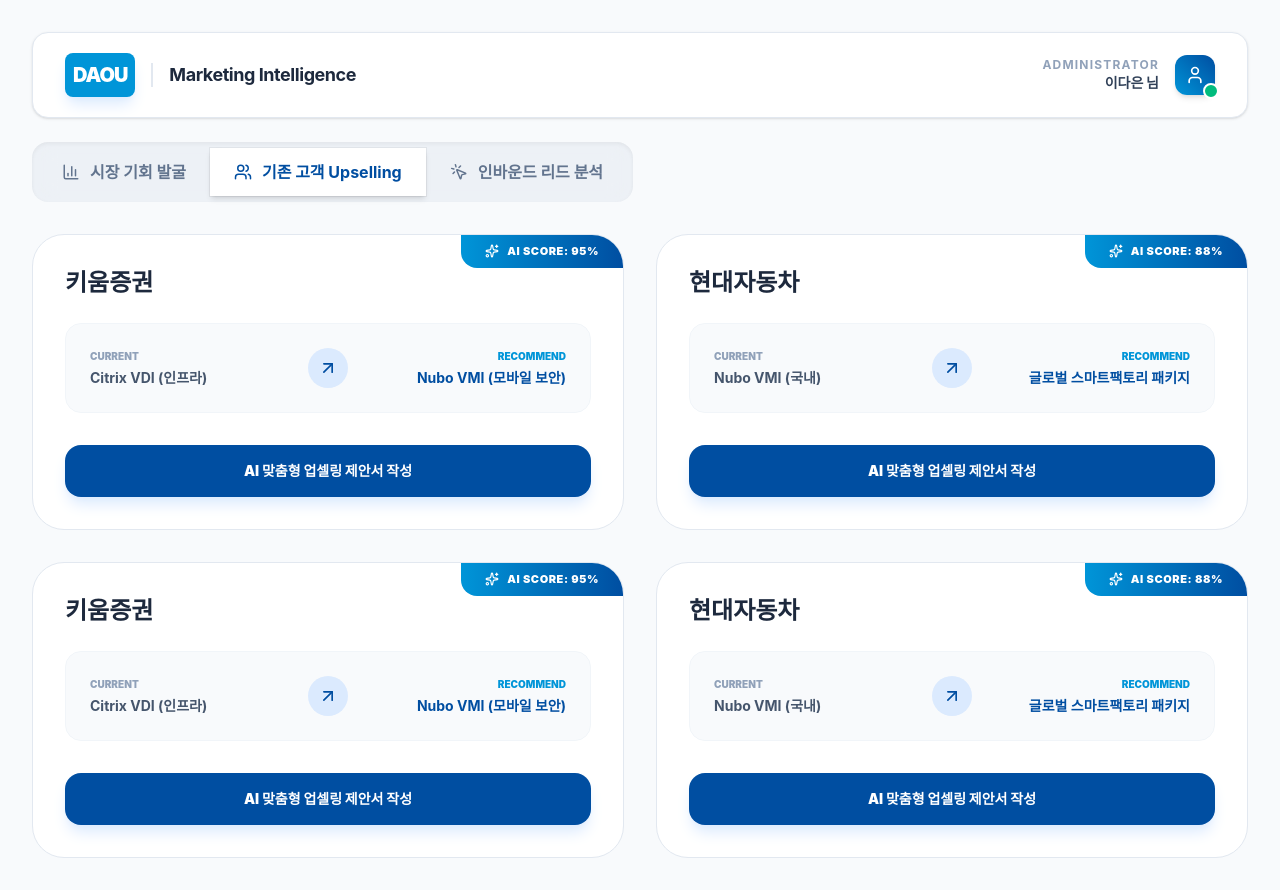
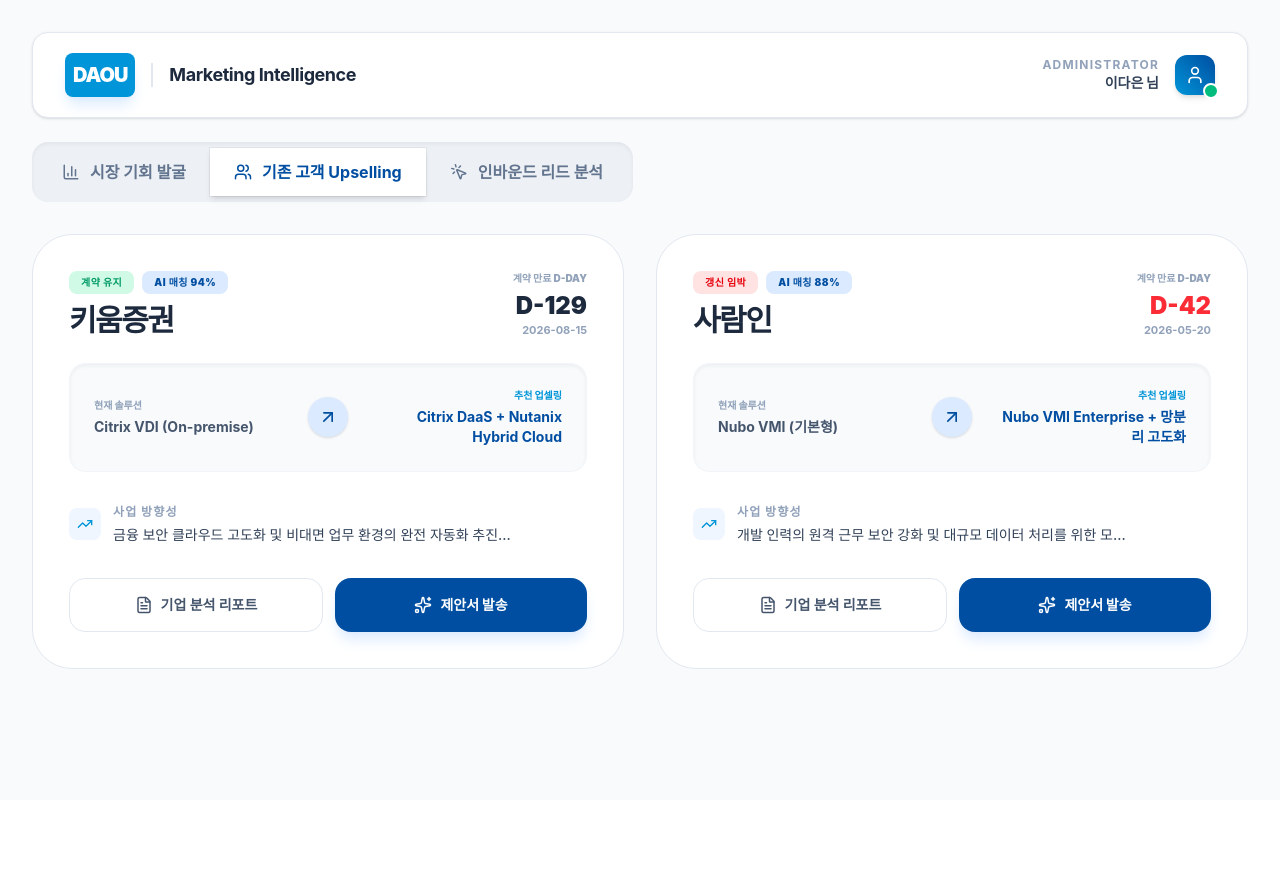
Before and after one commit to wbwhdrhadl/daou_marketing_tool, a React app in the folder frontend/: page / in a window 1280 px wide. Both pictures are taken after a click on the button "기존 고객 Upselling". After the commit the page ends 800 px from the top, so only its background shows below. Built offline with nearby package versions, Linux system fonts and the light colour scheme; the HTML template or start-up script is replaced by a standard one.

Commit message:
"기존 고객 Upselling 로직 개발"

```diff
--- a/frontend/src/components/Dashboard.jsx
+++ b/frontend/src/components/Dashboard.jsx
@@ -2,9 +2,71 @@
 import {
   User, Plus, X, BarChart3, Users, Calendar, Search,
   Loader2, Terminal, MousePointerClick, Clock, Mail, Building2, ChevronRight,
-  Eye, Timer, Zap, Target, Sparkles, ArrowUpRight, MessageSquare, Briefcase
+  Eye, Timer, Zap, Target, Sparkles, ArrowUpRight, MessageSquare, Briefcase,
+  TrendingUp, FileText // <-- 추가됨
 } from 'lucide-react';
-import { upsellData } from '../data';
+// import { upsellData } from '../data';
+
+// 2. getDDay 함수 정의 추가
+const getDDay = (targetDate) => {
+  const diff = new Date(targetDate) - new Date();
+  return Math.ceil(diff / (1000 * 60 * 60 * 24));
+};
+
+const upsellData = [
+  {
+    id: 'U1',
+    company: '키움증권',
+    potential: 94,
+    currentSolution: 'Citrix VDI (On-premise)',
+    targetSolution: 'Citrix DaaS + Nutanix Hybrid Cloud',
+    renewalDate: '2026-08-15',
+    status: 'High Priority',
+    news: [
+      { date: '2026-04-01', title: '키움증권, 차세대 디지털 금융 시스템 전환 가속화', sentiment: 'Positive' },
+      { date: '2026-03-25', title: '금융권 망분리 규제 완화에 따른 재택근무 환경 재정비', sentiment: 'Neutral' }
+    ],
+    businessStrategy: '금융 보안 클라우드 고도화 및 비대면 업무 환경의 완전 자동화 추진 중',
+    contacts: [
+      {
+        name: '김철수 팀장',
+        dept: 'IT 인프라팀',
+        email: 'cs.kim@kiwoom.com',
+        persona: '안정성 중시형',
+        trait: '보수적인 의사결정을 하나, 명확한 비용 절감 수치(TCO)와 보안 인증 데이터에 민감함. 기술적 디테일보다 운영 안정성을 우선시함.'
+      },
+      {
+        name: '이영희 과장',
+        dept: '디지털혁신단',
+        email: 'yh.lee@kiwoom.com',
+        persona: '기술 트렌드 민감형',
+        trait: '최신 클라우드 기술 도입에 적극적. 성능 향상과 사용자 경험(UX) 개선을 통한 내부 만족도 제고에 관심이 많음. 구체적인 PoC 사례 요구 가능성 높음.'
+      }
+    ]
+  },
+  {
+    id: 'U2',
+    company: '사람인',
+    potential: 88,
+    currentSolution: 'Nubo VMI (기본형)',
+    targetSolution: 'Nubo VMI Enterprise + 망분리 고도화',
+    renewalDate: '2026-05-20',
+    status: 'Critical',
+    news: [
+      { date: '2026-04-05', title: '사람인, AI 매칭 서비스 강화를 위한 인프라 확장 투자', sentiment: 'Positive' }
+    ],
+    businessStrategy: '개발 인력의 원격 근무 보안 강화 및 대규모 데이터 처리를 위한 모바일 가상화 확장',
+    contacts: [
+      {
+        name: '박지성 차장',
+        dept: '보안운영팀',
+        email: 'jspark@saramin.co.kr',
+        persona: '효율성 최우선형',
+        trait: '중복 투자를 극도로 싫어함. 기존 시스템과의 완벽한 호환성과 통합 관리 편의성을 강조해야 함. 실무진의 업무 리소스 감소를 핵심 소구점으로 활용할 것.'
+      }
+    ]
+  }
+];
 
 import ReportCard from './ReportCard';
 import DetailModal from './DetailModal';
@@ -261,35 +323,80 @@
           </div>
         )}
 
-        {/* UPSELL TAB CONTENT */}
+        {/* --- UPSELL TAB CONTENT (대폭 강화된 부분) --- */}
         {activeTab === 'upsell' && (
           <div className="grid grid-cols-1 lg:grid-cols-2 gap-8 animate-in fade-in slide-in-from-bottom-4 duration-500">
-            {upsellData.map((client) => (
-              <div key={client.id} className="group border border-slate-200 rounded-[2rem] p-8 hover:shadow-2xl hover:shadow-blue-100 bg-white transition-all relative overflow-hidden">
-                <div className="absolute top-0 right-0 bg-gradient-to-l from-[#004EA1] to-[#0095D8] text-white px-6 py-2 rounded-bl-2xl text-[11px] font-black uppercase tracking-wider flex items-center gap-2">
-                  <Sparkles size={14} /> AI Score: {client.potential}%
+            {upsellData.map((client) => {
+              const dDay = getDDay(client.renewalDate);
+              return (
+                <div key={client.id} className="group border border-slate-200 rounded-[2.5rem] p-1 bg-white hover:shadow-2xl hover:shadow-blue-100 transition-all relative overflow-hidden">
+                  <div className="p-8">
+                    {/* 상단 갱신 정보 */}
+                    <div className="flex justify-between items-start mb-6">
+                      <div>
+                        <div className="flex items-center gap-2 mb-2">
+                          <span className={`px-3 py-1 rounded-lg text-[10px] font-black uppercase tracking-wider ${dDay < 100 ? 'bg-red-100 text-red-600' : 'bg-emerald-100 text-emerald-600'}`}>
+                            {dDay < 100 ? '갱신 임박' : '계약 유지'}
+                          </span>
+                          <span className="bg-blue-100 text-[#004EA1] px-3 py-1 rounded-lg text-[10px] font-black tracking-wider uppercase">
+                            AI 매칭 {client.potential}%
+                          </span>
                         </div>
-                <h4 className="text-2xl font-black text-slate-800 mb-6">{client.company}</h4>
-                <div className="flex justify-between items-center bg-slate-50 p-6 rounded-2xl mb-8 border border-slate-100">
+                        <h4 className="text-3xl font-black text-slate-800 tracking-tighter">{client.company}</h4>
+                      </div>
+                      <div className="text-right">
+                        <p className="text-[10px] text-slate-400 font-black uppercase mb-1">계약 만료 D-Day</p>
+                        <p className={`text-2xl font-black ${dDay < 100 ? 'text-red-500' : 'text-slate-800'}`}>D-{dDay}</p>
+                        <p className="text-[11px] text-slate-400 font-bold">{client.renewalDate}</p>
+                      </div>
+                    </div>
+
+                    {/* 솔루션 정보 카드 */}
+                    <div className="flex justify-between items-center bg-slate-50 p-6 rounded-2xl mb-8 border border-slate-100 shadow-inner">
                       <div className="flex-1">
-                    <p className="text-[10px] text-slate-400 font-black uppercase mb-1">Current</p>
+                        <p className="text-[10px] text-slate-400 font-black uppercase mb-1">현재 솔루션</p>
                         <p className="text-sm font-bold text-slate-600">{client.currentSolution}</p>
                       </div>
                       <div className="px-6 flex flex-col items-center">
-                    <div className="w-10 h-10 rounded-full bg-blue-100 flex items-center justify-center">
+                        <div className="w-10 h-10 rounded-full bg-blue-100 flex items-center justify-center shadow-sm">
                            <ArrowUpRight size={20} className="text-[#004EA1]" />
                         </div>
                       </div>
                       <div className="flex-1 text-right">
-                    <p className="text-[10px] text-[#0095D8] font-black uppercase mb-1">Recommend</p>
+                        <p className="text-[10px] text-[#0095D8] font-black uppercase mb-1">추천 업셀링</p>
                         <p className="text-sm font-bold text-[#004EA1]">{client.targetSolution}</p>
                       </div>
                     </div>
-                <button onClick={() => { setSelectedReport(client); setProposalStep('select'); }} className="w-full py-4 bg-[#004EA1] text-white rounded-2xl font-black text-sm hover:bg-blue-800 transition-all shadow-lg shadow-blue-100 active:scale-[0.98]">
-                  AI 맞춤형 업셀링 제안서 작성
+
+                    {/* 뉴스 및 전략 요약 미리보기 */}
+                    <div className="space-y-4 mb-8">
+                      <div className="flex items-start gap-3">
+                        <div className="mt-1 bg-blue-50 p-2 rounded-lg text-[#0095D8]"><TrendingUp size={16}/></div>
+                        <div>
+                          <p className="text-xs font-black text-slate-400 uppercase tracking-widest mb-1">사업 방향성</p>
+                          <p className="text-sm font-medium text-slate-700 leading-relaxed truncate max-w-[400px]">{client.businessStrategy}</p>
+                        </div>
+                      </div>
+                    </div>
+
+                    <div className="flex gap-3">
+                        <button
+                          onClick={() => setSelectedReport(client)}
+                          className="flex-1 py-4 bg-white border border-slate-200 text-slate-600 rounded-2xl font-bold text-sm hover:border-[#0095D8] hover:text-[#0095D8] transition-all flex items-center justify-center gap-2"
+                        >
+                          <FileText size={18} /> 기업 분석 리포트
+                        </button>
+                        <button
+                          onClick={() => { setSelectedReport(client); setProposalStep('select'); }}
+                          className="flex-1 py-4 bg-[#004EA1] text-white rounded-2xl font-black text-sm hover:bg-blue-800 transition-all shadow-lg shadow-blue-100 flex items-center justify-center gap-2"
+                        >
+                          <Sparkles size={18} /> 제안서 발송
                         </button>
                     </div>
-            ))}
+                  </div>
+                </div>
+              );
+            })}
           </div>
         )}
 
@@ -365,10 +472,12 @@
         )}
       </main>
 
-      {/* --- 분석 리포트 상세 모달 (시장 기회 & 인바운드 공통) --- */}
+      {/* --- 분석 리포트 상세 모달 (데이터 통합 대응형) --- */}
       {selectedReport && !proposalStep && (
         <div className="fixed inset-0 bg-slate-900/80 backdrop-blur-md z-50 flex items-center justify-center p-6">
           <div className="bg-white w-full max-w-4xl rounded-[2.5rem] overflow-hidden shadow-2xl animate-in zoom-in duration-300 flex flex-col max-h-[90vh]">
+
+            {/* 1. 헤더: 회사명 또는 리포트명 */}
             <div className="p-10 border-b border-slate-100 flex justify-between items-center bg-slate-50/50">
               <div>
                 <p className="text-[11px] font-black text-[#0095D8] uppercase tracking-[0.2em] mb-2">Detailed Analysis Report</p>
@@ -381,59 +490,76 @@
             </div>
 
             <div className="p-10 overflow-y-auto flex-1 custom-scrollbar">
-              {/* [시장 기회 전용] 요약 섹션 */}
-              {(selectedReport.summary || selectedReport.reason) && (
+
+              {/* 2. 핵심 분석 요약 (통합 매핑) */}
               <div className="mb-10 animate-in fade-in duration-500">
                 <h3 className="text-lg font-black text-slate-800 mb-4 flex items-center gap-2">
                   <div className="w-8 h-8 rounded-lg bg-blue-50 flex items-center justify-center text-[#004EA1]"><MessageSquare size={18} /></div>
-                    AI 통합 분석 요약
+                  AI 통합 분석 결과
                 </h3>
                 <div className="bg-slate-50 p-8 rounded-3xl border border-slate-100 text-slate-700 leading-relaxed font-medium">
-                    {selectedReport.summary || selectedReport.reason}
-                  </div>
-                </div>
-              )}
-
-              {/* [공통] AI 토픽/키워드 섹션 */}
-              <div className="mb-10">
-                <h3 className="text-lg font-black text-slate-800 mb-6 flex items-center gap-2">
-                  <div className="w-8 h-8 rounded-lg bg-yellow-50 flex items-center justify-center"><Zap size={18} className="text-yellow-500" /></div>
-                  AI 기반 핵심 토픽 추출
-                </h3>
-                <div className="flex flex-wrap gap-3">
-                  {(selectedReport.keywords || tags).map((kw, idx) => (
-                    <span key={idx} className="px-5 py-3 bg-white text-slate-700 text-xs font-black rounded-2xl border border-slate-200 shadow-sm flex items-center gap-2 hover:border-[#0095D8] transition-colors cursor-default">
-                      <span className="text-[#0095D8] font-black">#</span> {kw}
-                    </span>
-                  ))}
+                  {/* 데이터 타입에 따라 다른 필드 출력 */}
+                  {selectedReport.businessStrategy || selectedReport.summary || selectedReport.reason || "상세 분석 데이터가 존재하지 않습니다."}
                 </div>
               </div>
 
-              {/* [시장 기회 전용] 추천 파트너사 섹션 */}
-              {activeTab === 'market' && selectedReport.partners && (
-                <div className="mb-10 animate-in fade-in duration-700">
-                  <h3 className="text-lg font-black text-slate-800 mb-6 flex items-center gap-2">
-                    <div className="w-8 h-8 rounded-lg bg-emerald-50 flex items-center justify-center text-emerald-600"><Briefcase size={18} /></div>
-                    추천 협업 파트너사 (매칭 점수 기반)
+              {/* 3. [업셀링/인바운드 전용] 관련 뉴스 또는 키워드 */}
+              {selectedReport.news && (
+                <div className="mb-10">
+                  <h3 className="text-lg font-black text-slate-800 mb-4 flex items-center gap-2">
+                    <div className="w-8 h-8 rounded-lg bg-red-50 flex items-center justify-center text-red-500"><FileText size={18} /></div>
+                    최근 관련 주요 뉴스
                   </h3>
-                  <div className="grid grid-cols-1 md:grid-cols-2 gap-4">
-                    {selectedReport.partners.map((p, idx) => (
-                      <div key={idx} className="p-6 border-2 border-slate-50 rounded-2xl flex items-center justify-between hover:border-[#0095D8]/20 transition-all bg-white shadow-sm">
-                        <div className="flex items-center gap-4">
-                          <div className={`w-3 h-3 rounded-full`} style={{ backgroundColor: p.color }}></div>
-                          <div>
-                            <p className="font-black text-slate-800">{p.name}</p>
-                            <p className="text-[11px] text-slate-400 font-bold uppercase">Recent Deals: {p.deals}건</p>
-                          </div>
-                        </div>
-                        <button className="text-xs font-black text-[#0095D8] px-3 py-1.5 bg-blue-50 rounded-lg hover:bg-[#0095D8] hover:text-white transition-all">연락처 보기</button>
+                  <div className="space-y-3">
+                    {selectedReport.news.map((item, idx) => (
+                      <div key={idx} className="p-4 bg-white border border-slate-200 rounded-xl flex justify-between items-center">
+                        <span className="text-sm font-bold text-slate-700">{item.title}</span>
+                        <span className={`text-[10px] px-2 py-1 rounded font-black ${item.sentiment === 'Positive' ? 'bg-green-100 text-green-600' : 'bg-slate-100'}`}>
+                          {item.sentiment}
+                        </span>
                       </div>
                     ))}
                   </div>
                 </div>
               )}
 
-              {/* [인바운드 전용] 행동 타임라인 섹션 */}
+              {/* 4. 핵심 키워드/토픽 */}
+              <div className="mb-10">
+                <h3 className="text-lg font-black text-slate-800 mb-6 flex items-center gap-2">
+                  <div className="w-8 h-8 rounded-lg bg-yellow-50 flex items-center justify-center"><Zap size={18} className="text-yellow-500" /></div>
+                  주요 핵심 토픽
+                </h3>
+                <div className="flex flex-wrap gap-3">
+                  {(selectedReport.keywords || tags).map((kw, idx) => (
+                    <span key={idx} className="px-5 py-3 bg-white text-slate-700 text-xs font-black rounded-2xl border border-slate-200 shadow-sm flex items-center gap-2">
+                      <span className="text-[#0095D8]">#</span> {kw}
+                    </span>
+                  ))}
+                </div>
+              </div>
+
+              {/* 5. [업셀링 전용] 담당자 페르소나 분석 */}
+              {selectedReport.contacts && (
+                <div className="mb-10">
+                  <h3 className="text-lg font-black text-slate-800 mb-6 flex items-center gap-2">
+                    <div className="w-8 h-8 rounded-lg bg-purple-50 flex items-center justify-center text-purple-600"><Users size={18} /></div>
+                    의사결정권자 분석
+                  </h3>
+                  <div className="grid grid-cols-1 md:grid-cols-2 gap-4">
+                    {selectedReport.contacts.map((c, idx) => (
+                      <div key={idx} className="p-6 border border-slate-100 bg-slate-50/50 rounded-2xl">
+                        <div className="flex justify-between items-start mb-2">
+                          <p className="font-black text-slate-800">{c.name} <span className="text-slate-400 text-xs ml-1">{c.dept}</span></p>
+                          <span className="text-[10px] bg-white px-2 py-1 rounded border border-[#0095D8]/20 text-[#004EA1] font-black">{c.persona}</span>
+                        </div>
+                        <p className="text-xs text-slate-500 leading-relaxed">{c.trait}</p>
+                      </div>
+                    ))}
+                  </div>
+                </div>
+              )}
+
+              {/* 6. [인바운드 전용] 행동 로그 (기존 코드 유지) */}
               {activeTab === 'inbound' && selectedReport.behavior && (
                 <div className="mb-10">
                   <h3 className="text-lg font-black text-slate-800 mb-6 flex items-center gap-2">
@@ -442,7 +568,7 @@
                   </h3>
                   <div className="space-y-4">
                     {selectedReport.behavior.map((item, idx) => (
-                      <div key={idx} className="flex items-center justify-between p-5 bg-white rounded-2xl border border-slate-100 hover:border-[#0095D8]/50 transition-all">
+                      <div key={idx} className="flex items-center justify-between p-5 bg-white rounded-2xl border border-slate-100">
                         <div className="flex items-center gap-5">
                           <div className="w-10 h-10 bg-[#F8FAFC] rounded-xl flex items-center justify-center text-sm font-black text-slate-400 border border-slate-100">{idx + 1}</div>
                           <div>
--- a/frontend/src/data.js
+++ b/frontend/src/data.js
@@ -192,60 +192,60 @@
 ];
 
 
-export const upsellData = [
-  {
-    id: 'u1',
-    company: '키움증권',
-    currentSolution: 'Citrix VDI (인프라)',
-    targetSolution: 'Nubo VMI (모바일 보안)',
-    status: 'Active',
-    lastContact: '2026-03-15',
-    aiReason: '최근 금융권 망분리 완화 정책으로 모바일 업무 수요 급증. 기존 VDI와 연동 시 보안성 2배 향상 예상.',
-    potential: 95,
-    contacts: [
-      { name: '김철수 팀장', email: 'cs.kim@kiwoom.com', dept: 'IT운영팀' }
-    ]
-  },
-  {
-    id: 'u2',
-    company: '현대자동차',
-    currentSolution: 'Nubo VMI (국내)',
-    targetSolution: '글로벌 스마트팩토리 패키지',
-    status: 'Maintenance',
-    lastContact: '2026-04-02',
-    aiReason: '북미 신규 공장 설립 뉴스 확인됨. 국내 성공 사례를 기반으로 한 해외 확산 제안 적기.',
-    potential: 88,
-    contacts: [
-      { name: '이영희 과장', email: 'yh.lee@hyundai.com', dept: '생산기술부' }
-    ]
-  },
-  {
-    id: 'u3',
-    company: '키움증권',
-    currentSolution: 'Citrix VDI (인프라)',
-    targetSolution: 'Nubo VMI (모바일 보안)',
-    status: 'Active',
-    lastContact: '2026-03-15',
-    aiReason: '최근 금융권 망분리 완화 정책으로 모바일 업무 수요 급증. 기존 VDI와 연동 시 보안성 2배 향상 예상.',
-    potential: 95,
-    contacts: [
-      { name: '김철수 팀장', email: 'cs.kim@kiwoom.com', dept: 'IT운영팀' }
-    ]
-  },
-  {
-    id: 'u4',
-    company: '현대자동차',
-    currentSolution: 'Nubo VMI (국내)',
-    targetSolution: '글로벌 스마트팩토리 패키지',
-    status: 'Maintenance',
-    lastContact: '2026-04-02',
-    aiReason: '북미 신규 공장 설립 뉴스 확인됨. 국내 성공 사례를 기반으로 한 해외 확산 제안 적기.',
-    potential: 88,
-    contacts: [
-      { name: '이영희 과장', email: 'yh.lee@hyundai.com', dept: '생산기술부' }
-    ]
-  }
-];
+// export const upsellData = [
+//   {
+//     id: 'u1',
+//     company: '키움증권',
+//     currentSolution: 'Citrix VDI (인프라)',
+//     targetSolution: 'Nubo VMI (모바일 보안)',
+//     status: 'Active',
+//     lastContact: '2026-03-15',
+//     aiReason: '최근 금융권 망분리 완화 정책으로 모바일 업무 수요 급증. 기존 VDI와 연동 시 보안성 2배 향상 예상.',
+//     potential: 95,
+//     contacts: [
+//       { name: '김철수 팀장', email: 'cs.kim@kiwoom.com', dept: 'IT운영팀' }
+//     ]
+//   },
+//   {
+//     id: 'u2',
+//     company: '현대자동차',
+//     currentSolution: 'Nubo VMI (국내)',
+//     targetSolution: '글로벌 스마트팩토리 패키지',
+//     status: 'Maintenance',
+//     lastContact: '2026-04-02',
+//     aiReason: '북미 신규 공장 설립 뉴스 확인됨. 국내 성공 사례를 기반으로 한 해외 확산 제안 적기.',
+//     potential: 88,
+//     contacts: [
+//       { name: '이영희 과장', email: 'yh.lee@hyundai.com', dept: '생산기술부' }
+//     ]
+//   },
+//   {
+//     id: 'u3',
+//     company: '키움증권',
+//     currentSolution: 'Citrix VDI (인프라)',
+//     targetSolution: 'Nubo VMI (모바일 보안)',
+//     status: 'Active',
+//     lastContact: '2026-03-15',
+//     aiReason: '최근 금융권 망분리 완화 정책으로 모바일 업무 수요 급증. 기존 VDI와 연동 시 보안성 2배 향상 예상.',
+//     potential: 95,
+//     contacts: [
+//       { name: '김철수 팀장', email: 'cs.kim@kiwoom.com', dept: 'IT운영팀' }
+//     ]
+//   },
+//   {
+//     id: 'u4',
+//     company: '현대자동차',
+//     currentSolution: 'Nubo VMI (국내)',
+//     targetSolution: '글로벌 스마트팩토리 패키지',
+//     status: 'Maintenance',
+//     lastContact: '2026-04-02',
+//     aiReason: '북미 신규 공장 설립 뉴스 확인됨. 국내 성공 사례를 기반으로 한 해외 확산 제안 적기.',
+//     potential: 88,
+//     contacts: [
+//       { name: '이영희 과장', email: 'yh.lee@hyundai.com', dept: '생산기술부' }
+//     ]
+//   }
+// ];
 
 
 
```
Lines whose indentation alone changed are shown as unchanged.
